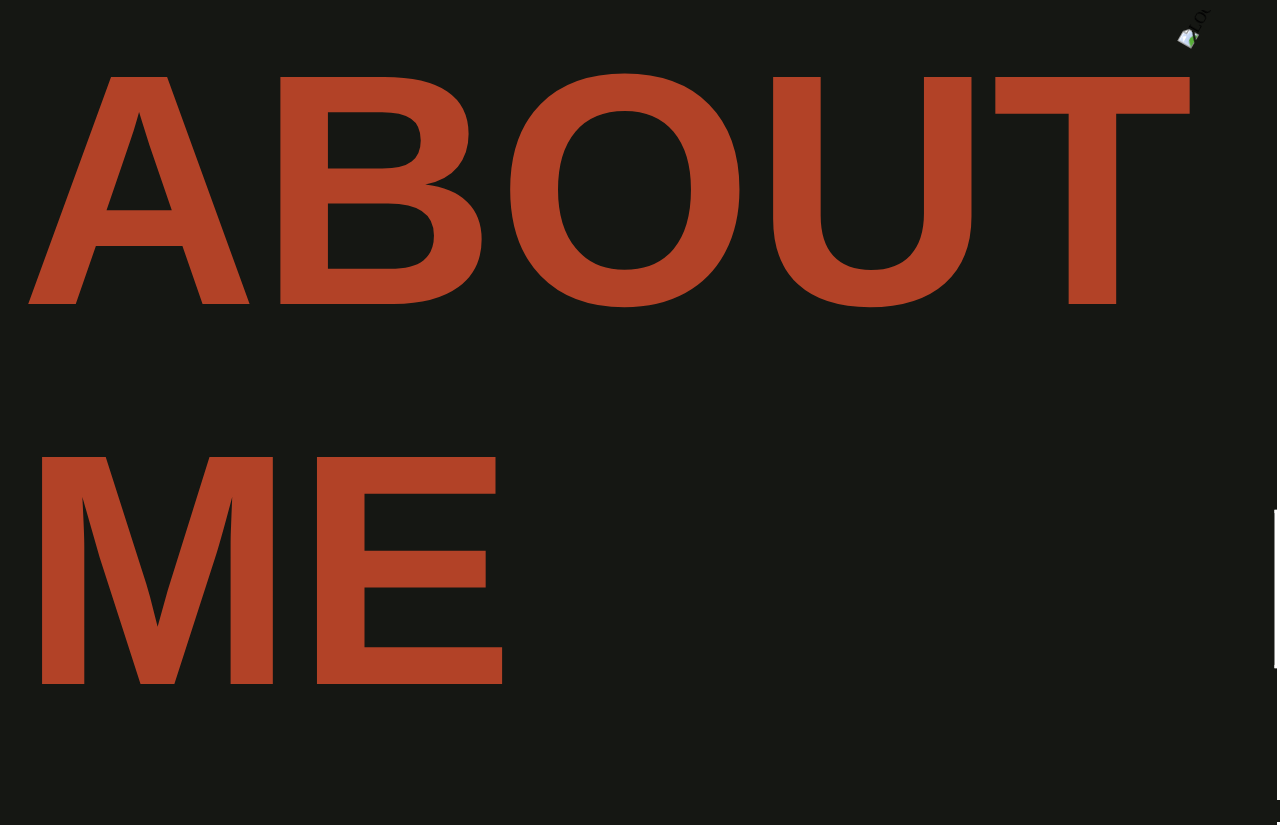
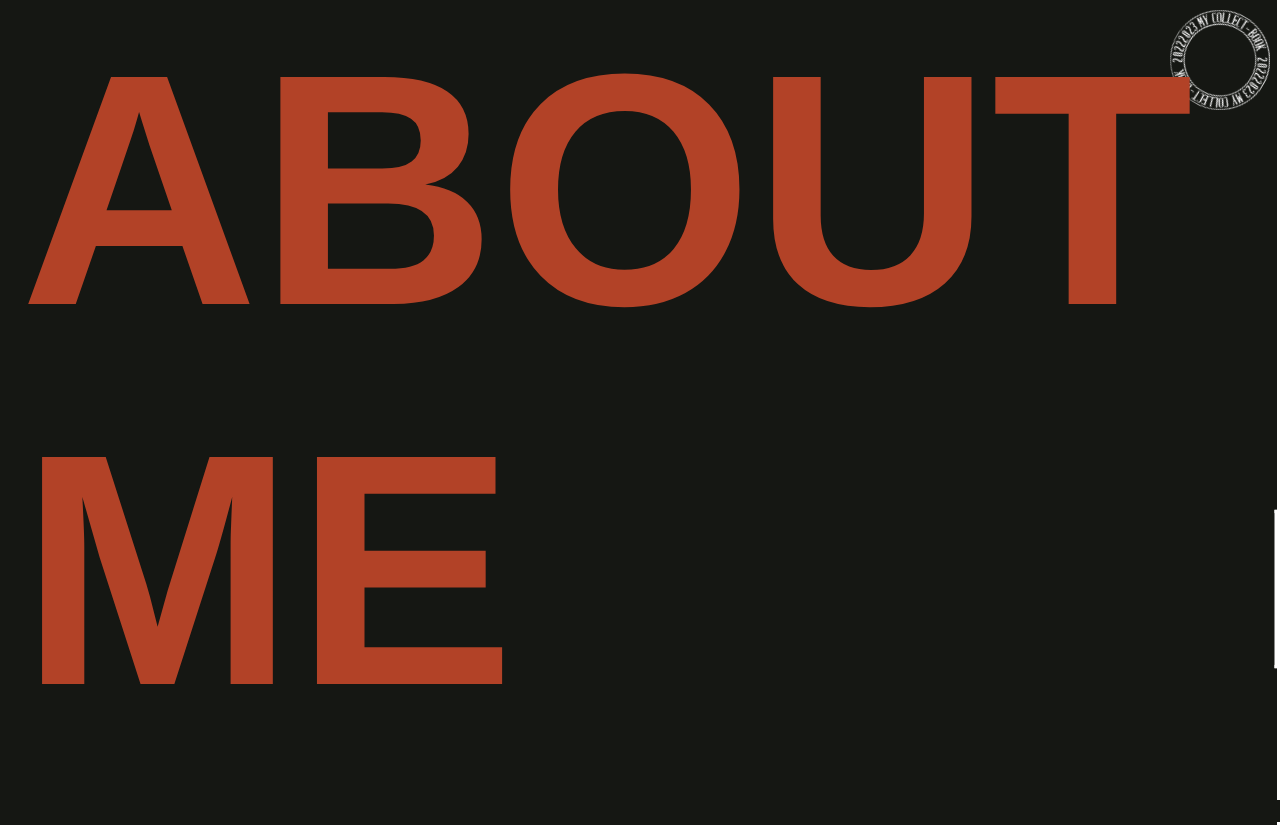
Before and after one commit to jogukhwa/portfolio, a plain HTML site: page aboutme.html in a window 1280 px wide. Shown: the top 825 px of the page. Drawn offline with Linux system fonts and the light colour scheme; the site is published under a folder, as on GitHub Pages, so addresses that start at the root find nothing; a web font is replaced by a local one.

Commit message:
Add files via upload

```diff
--- a/aboutme.html
+++ b/aboutme.html
@@ -42,7 +42,7 @@
     <div class="main-content">
         <div class="side-logo">
             <a href="index.html">
-                <img src="/images/turn-w.svg" alt="logo">
+                <img src="images/turn-w.svg" alt="logo">
             </a>
         </div>
         <div class="content-wrap">
```
Also changed, not shown: life.html (+1 -1 lines), renewal.html (+1 -1 lines), web.html (+1 -1 lines), works.html (+1 -1 lines).
